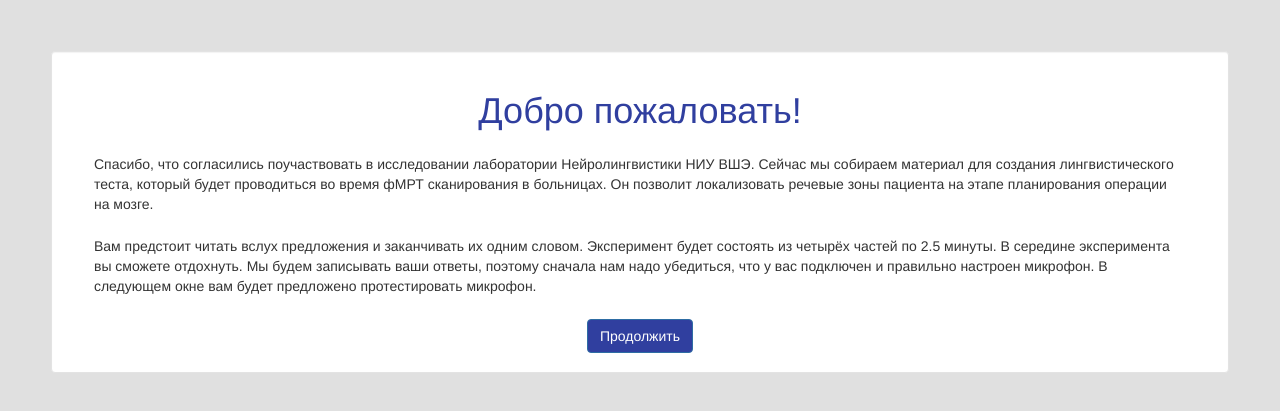
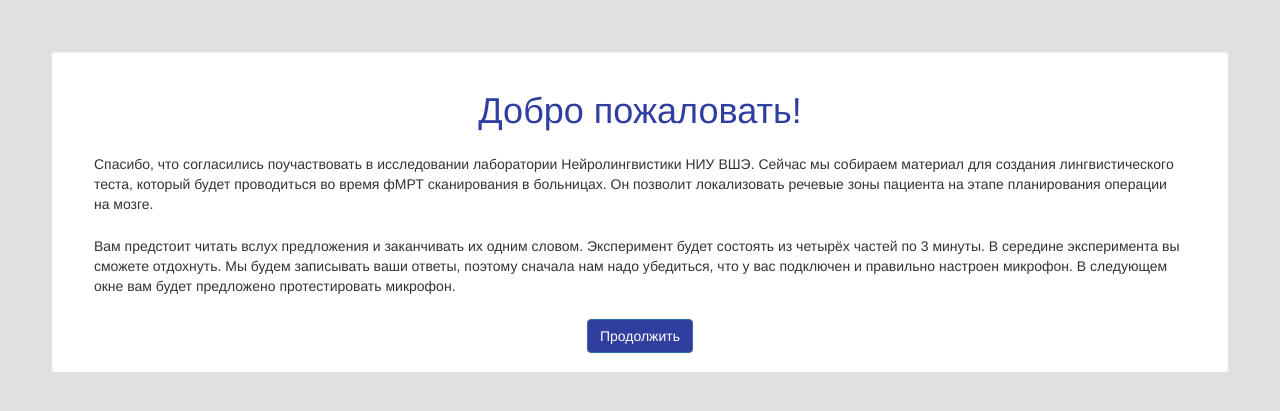
Before and after one commit to KatyaTulit/LanguageLocalizer, a Django app: page /localizer/welcome/ in a window 1280 px wide. Shown: the top 411 px of the page. Run offline with Django 3.2, Linux system fonts and the light colour scheme; data that the repository does not hold is empty; some libraries are stand-ins or nearby versions.

Commit message:
Changed timing parameters for count down

```diff
--- a/localizer/templates/localizer/probe.html
+++ b/localizer/templates/localizer/probe.html
@@ -158,7 +158,7 @@
                 recorder.addEventListener( "streamReady", async function(e){
                     for (i = 3; i >= 1; i--) {
                         probe_text.innerHTML = i.toString();
-                        await async_sleep(700);
+                        await async_sleep(600);
                     }
                     recorder.start();
                     probe_text.innerHTML = "{{ probe_text }}";
--- a/localizer/templates/localizer/welcome.html
+++ b/localizer/templates/localizer/welcome.html
@@ -28,7 +28,7 @@
         </p>
 
         <p>
-            Вам предстоит  читать вслух предложения и заканчивать их одним словом. Эксперимент будет состоять из четырёх частей по 2.5 минуты.
+            Вам предстоит  читать вслух предложения и заканчивать их одним словом. Эксперимент будет состоять из четырёх частей по 3 минуты.
             В середине эксперимента вы сможете отдохнуть.
             Мы будем записывать ваши ответы, поэтому сначала нам надо убедиться, что у вас подключен и правильно настроен микрофон.
             В следующем окне вам будет предложено протестировать микрофон.
```
